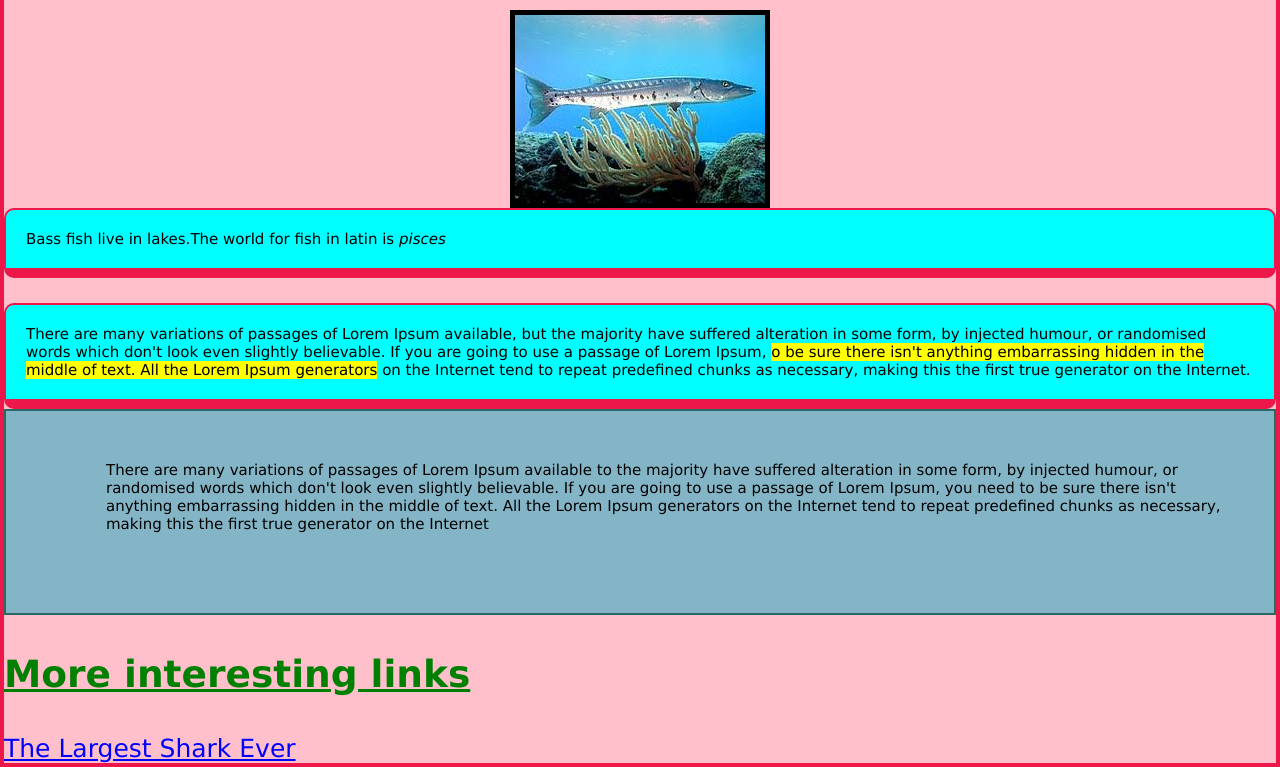
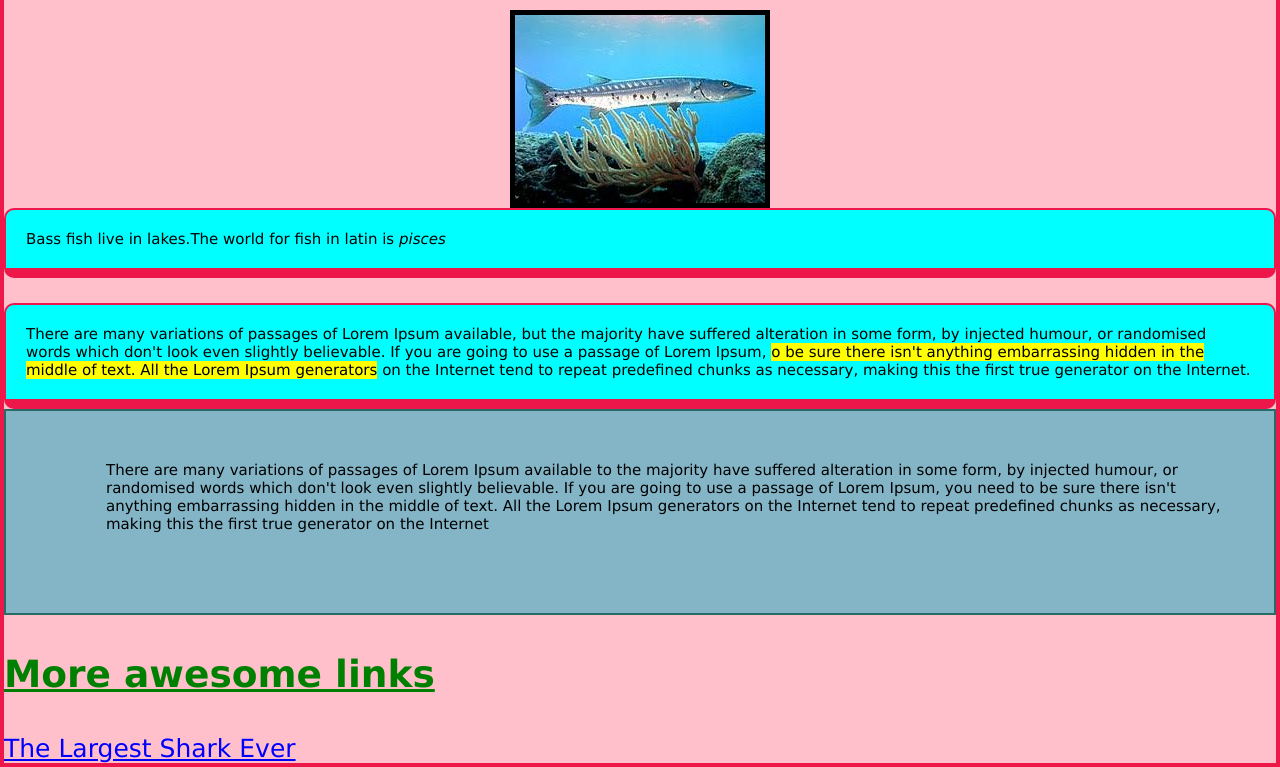
Before and after one commit to lazyraven/LearnHtml, a plain HTML site: page app/demo/form3.html in a window 1280 px wide. Shown: the part 476-1243 px from the top of the page. Drawn offline with Linux system fonts and the light colour scheme.

Commit message:
text chagned

```diff
--- a/app/demo/form3.html
+++ b/app/demo/form3.html
@@ -29,7 +29,7 @@
             of Lorem Ipsum,
             <span class="highlight">o be sure there isn't anything embarrassing hidden in the middle of text. All the Lorem Ipsum generators</span>
             on the Internet tend to repeat predefined chunks as necessary, making this the first true generator on the Internet.
-            </p>
+        </p>
         <p id="para4homepage">
             There are many variations of passages of Lorem Ipsum available to the majority have suffered alteration in some form, by
             injected humour, or randomised words </span>which don't look even slightly believable. If you are
@@ -38,7 +38,7 @@
             this the first true generator on the Internet
         </p>
     </div>
-    <h3> More interesting links </h3>
+    <h3> More awesome links </h3>
     <a href="sharkk.html">The Largest Shark Ever </a>
 
 </body>
```
